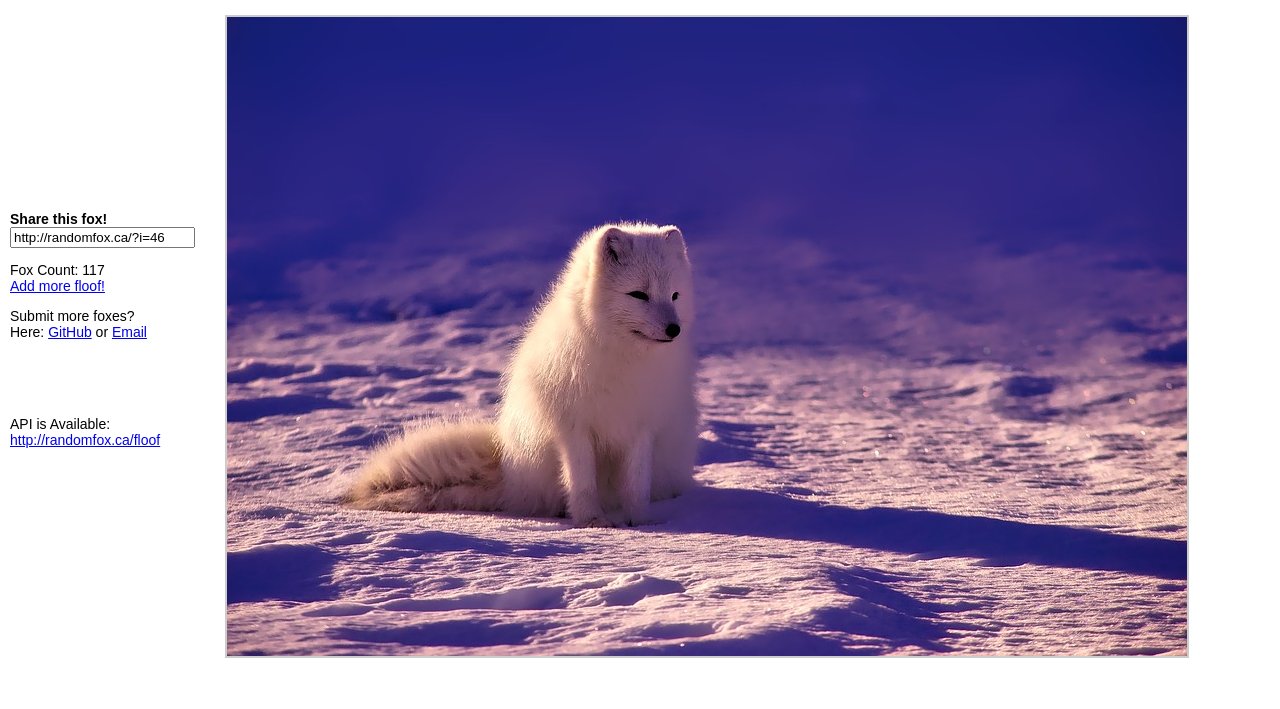
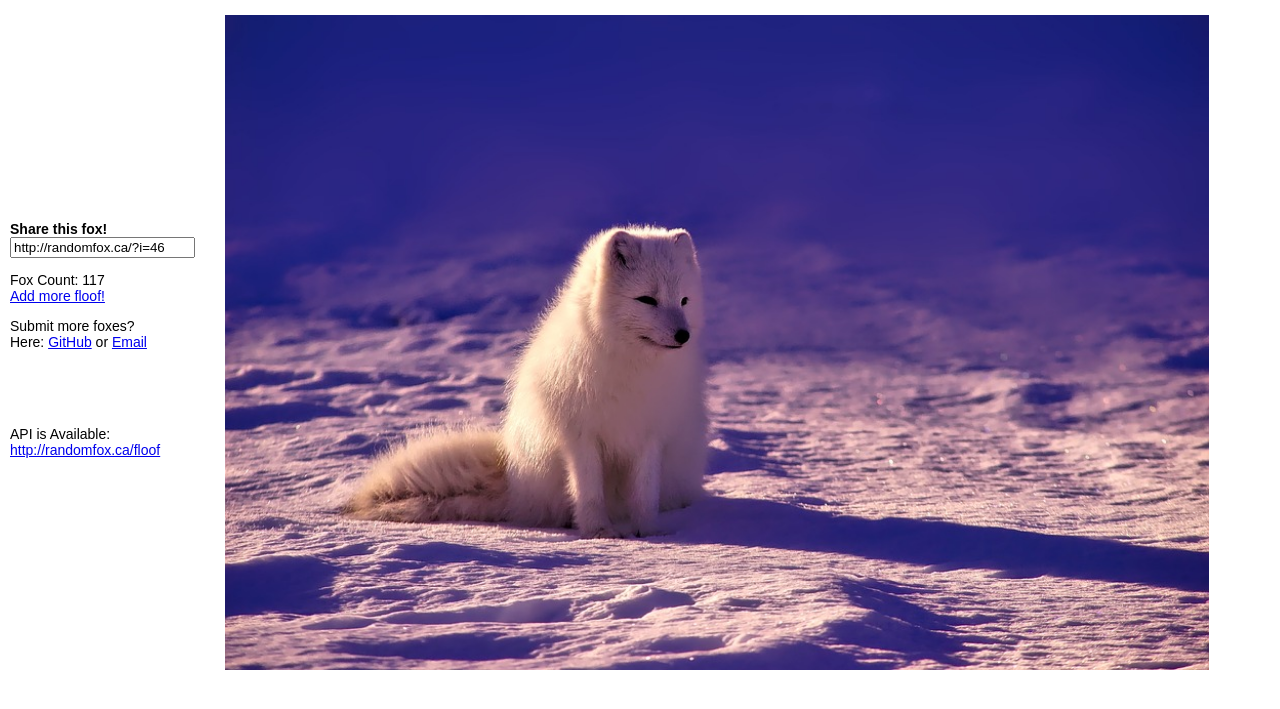
Before and after one commit to xinitrc-dev/randomfox.ca, a PHP site: page / in a window 1280 px wide. Shown: the top 709 px of the page. Run offline with PHP 8.4, Linux system fonts and the light colour scheme; some libraries are stand-ins or nearby versions.

Commit message:
Dynamic size fix

```diff
--- a/index.php
+++ b/index.php
@@ -48,12 +48,15 @@ if (isset($_GET['i'])) {
 		#fox_full_link {
 			max-width: calc(100% - 240px);
 			max-height: 100%;
+			background-image: url('http://randomfox.ca/images/<?= $random_fox_index ?>.jpg');
+			background-repeat: no-repeat;
+			background-size: contain;
+			margin: 10px;
 		}
         #fox_img_link {
             float: left;
             margin: 10px;
 			max-width: 100%;
-			height: calc(100% - 24px);
             border: 2px solid #ccc;
         }
     </style>
@@ -75,7 +78,7 @@ if (isset($_GET['i'])) {
 	</div>
 
 	<a href="http://randomfox.ca/?i=<?= $random_fox_index ?>" id="fox_full_link">
-		<img src="http://randomfox.ca/images/<?= $random_fox_index ?>.jpg" alt="" title="" id="fox_img_link" />
+		<img src="http://randomfox.ca/images/<?= $random_fox_index ?>.jpg" alt="" title="" style="visibility: hidden;" id="fox_img_link" />
 	</a>
 </div>
 
```
